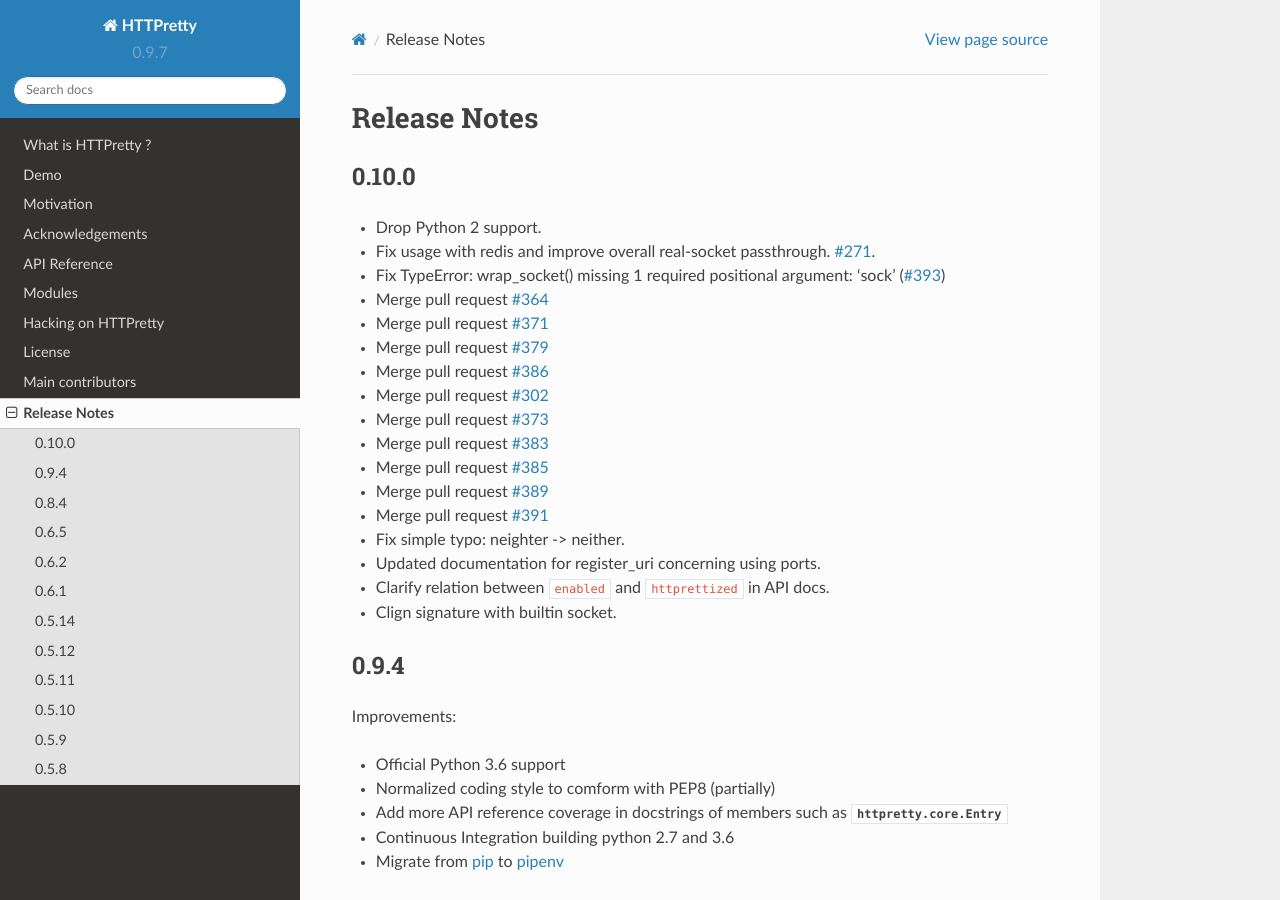
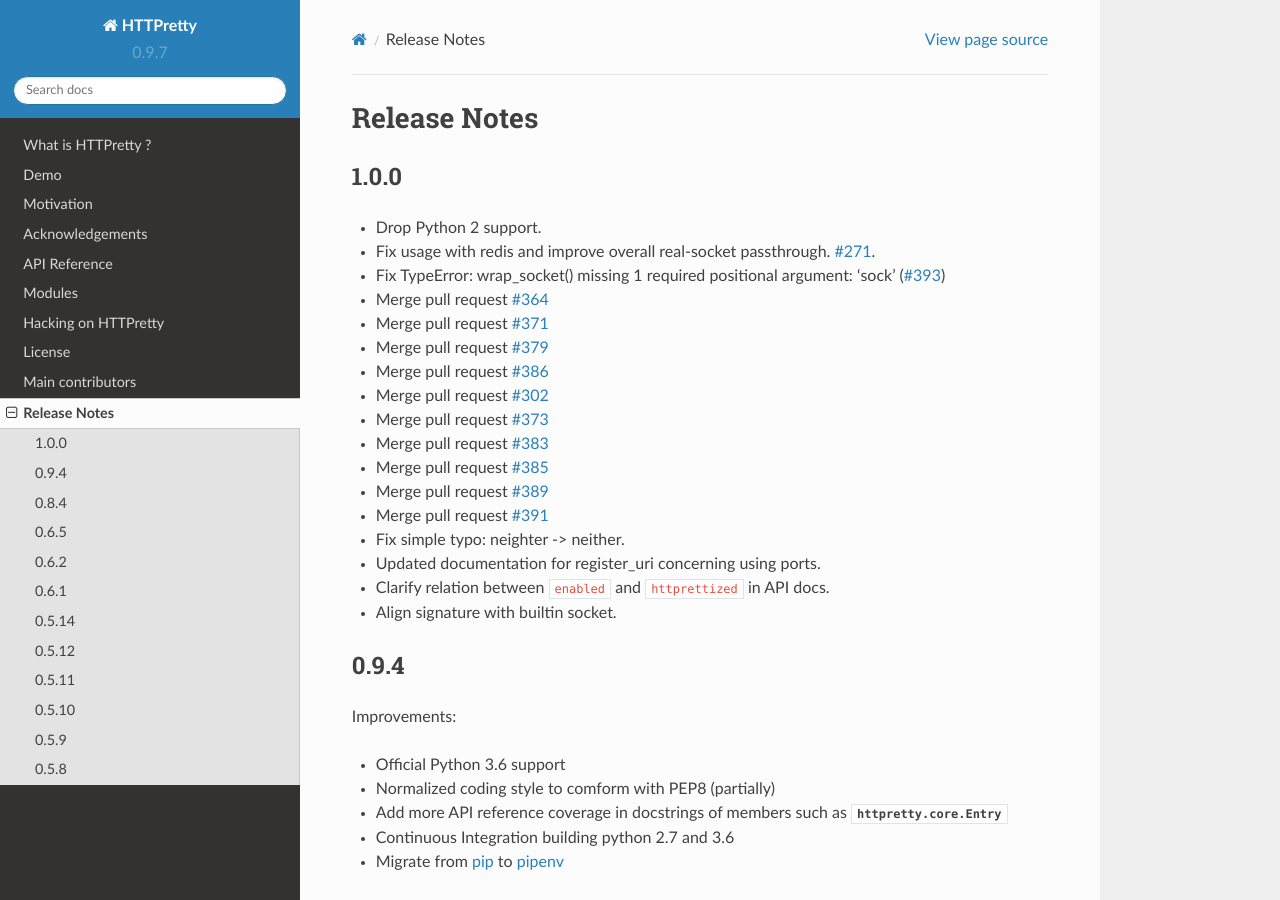
Before and after one commit to gabrielfalcao/HTTPretty, a Sphinx documentation site: the page built from docs/source/changelog.rst, in a window 1280 px wide and 900 px high. Built offline with Sphinx 7.4.7 and the Read the Docs theme 2.0.0, drawn with Linux system fonts in a browser that asks for light colours.

Commit message:
update changelog

```diff
--- a/docs/source/changelog.rst
+++ b/docs/source/changelog.rst
@@ -2,8 +2,8 @@
 =============
 
 
-0.10.0
--------
+1.0.0
+-----
 
 - Drop Python 2 support.
 - Fix usage with redis and improve overall real-socket passthrough. `#271 <https://github.com/gabrielfalcao/HTTPretty/issues/271>`_.
@@ -21,7 +21,7 @@
 - Fix simple typo: neighter -> neither.
 - Updated documentation for register_uri concerning using ports.
 - Clarify relation between ``enabled`` and ``httprettized`` in API docs.
-- Clign signature with builtin socket.
+- Align signature with builtin socket.
 
 0.9.4
 -----
```
